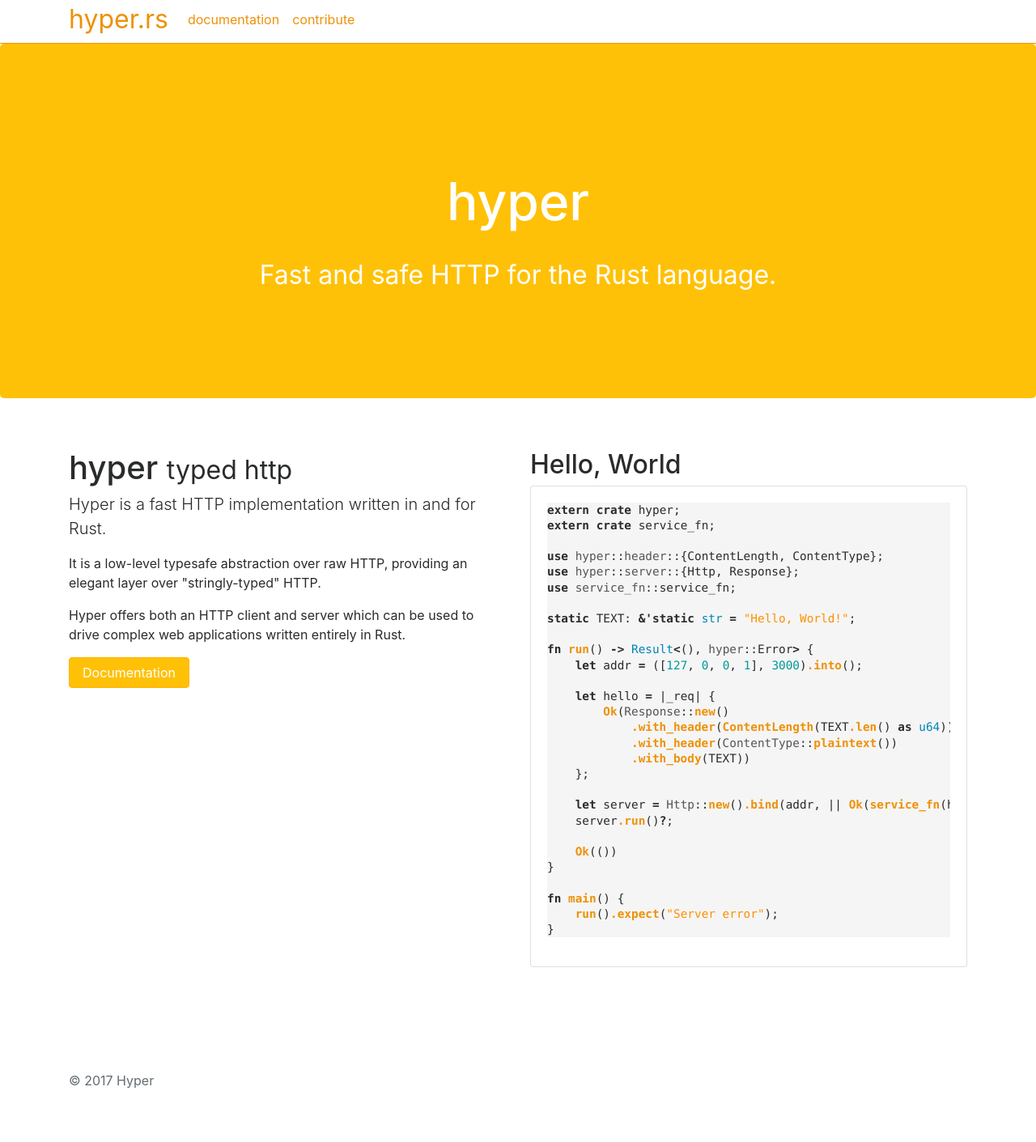
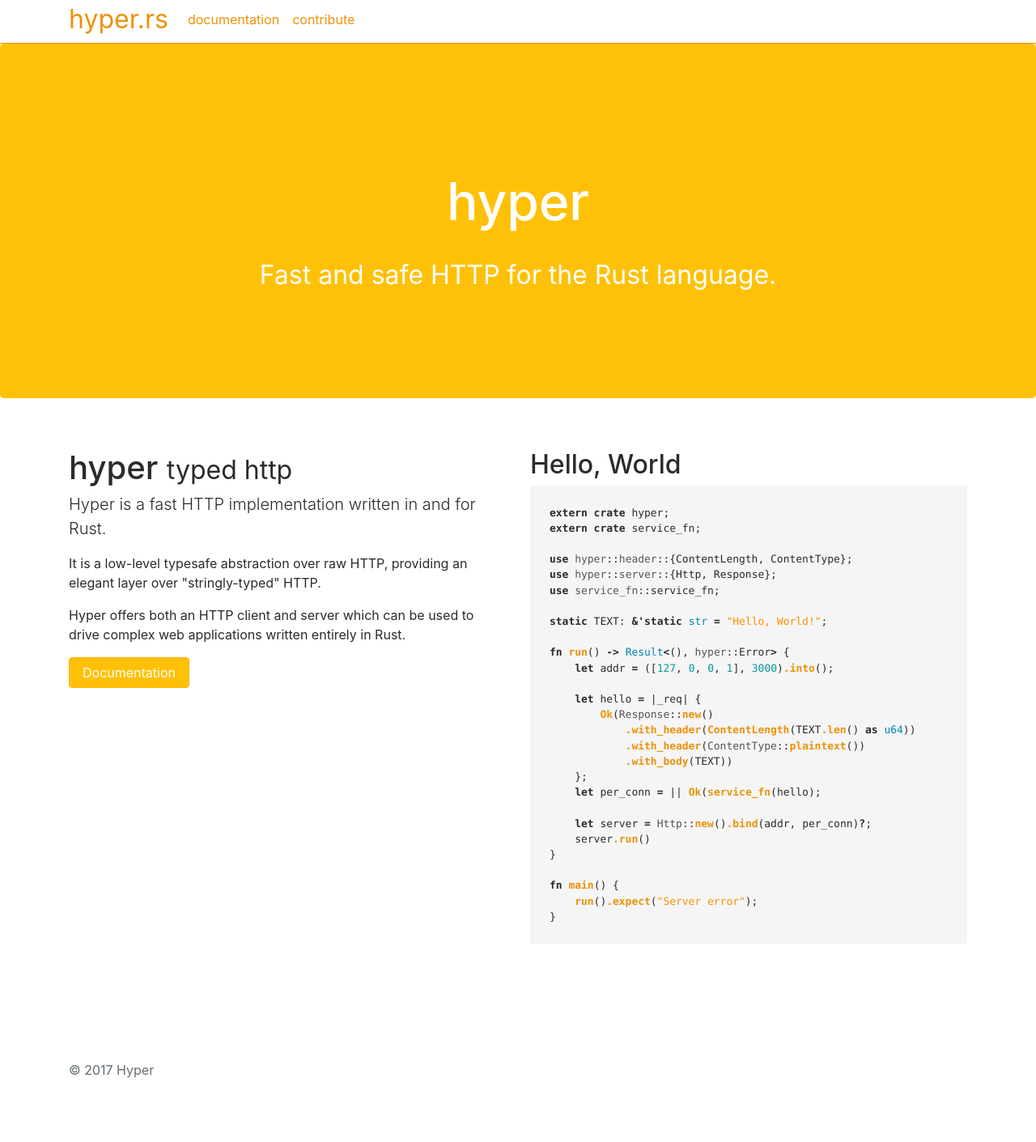
Before and after one commit to hyperium/hyperium.github.io, a Jekyll site: the page built from index.md, in a window 1280 px wide. Shown: the whole page at 81% size. Built offline with Jekyll 4.4.1, drawn with Linux system fonts in a browser that asks for light colours.

Commit message:
update homepage

```diff
--- a/_layouts/home.html
+++ b/_layouts/home.html
@@ -21,15 +21,11 @@
         <p class="lead">Hyper is a fast HTTP implementation written in and for Rust.</p>
         <p>It is a low-level typesafe abstraction over raw HTTP, providing an elegant layer over "stringly-typed" HTTP.</p>
         <p>Hyper offers both an HTTP client and server which can be used to drive complex web applications written entirely in Rust.</p>
-        <p><a class="btn btn-primary" href="https://hyperium.github.io/hyper">Documentation</a></p>
+        <p><a class="btn btn-primary" href="https://hyper.rs/hyper">Documentation</a></p>
       </div>
       <div class="col-md-6">
         <h2>Hello, World</h2>
-        <div class="card">
-          <div class="card-block">
-            {{ content }}
-          </div>
-        </div>
+        {{ content }}
       </div>
 
     </div>
--- a/index.md
+++ b/index.md
@@ -22,11 +22,10 @@
             .with_header(ContentType::plaintext())
             .with_body(TEXT))
     };
+    let per_conn = || Ok(service_fn(hello);
 
-    let server = Http::new().bind(addr, || Ok(service_fn(hello)))?;
-    server.run()?;
-
-    Ok(())
+    let server = Http::new().bind(addr, per_conn)?;
+    server.run()
 }
 
 fn main() {
```
